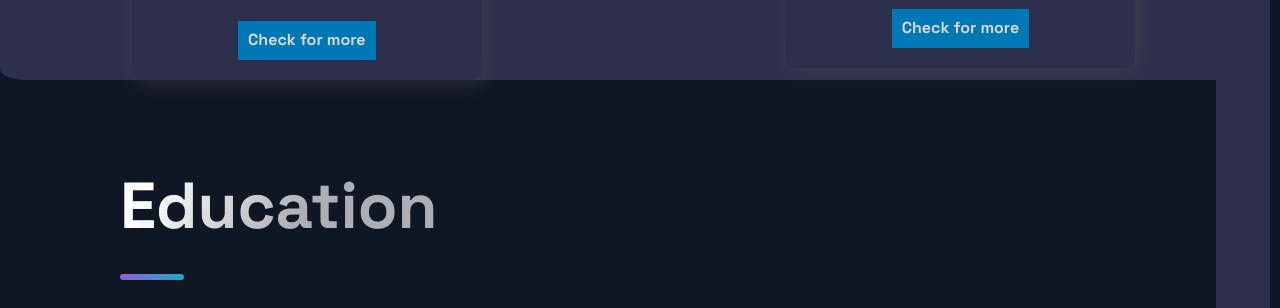
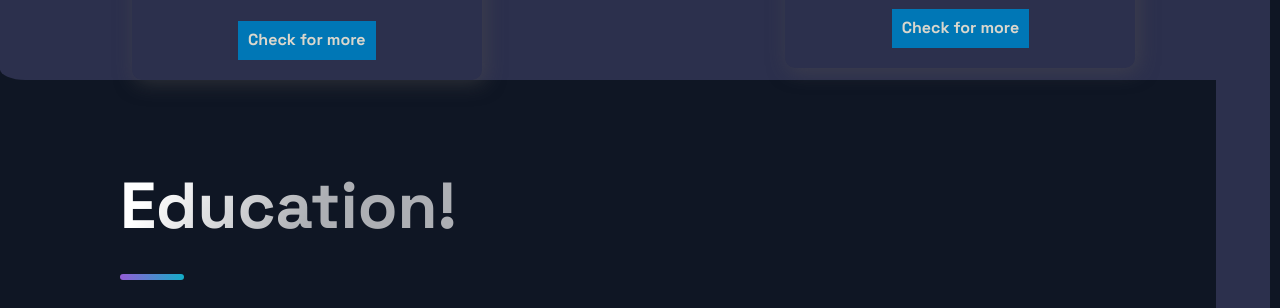
Before and after one commit to BacemJaza/bacemJaza.github.io, a Next.js app: page / in a window 1280 px wide. Shown: the part 1640-1948 px from the top of the page. Built offline with nearby package versions, Linux system fonts and the light colour scheme.

Commit message:
temporary

```diff
--- a/src/components/Education/Education.js
+++ b/src/components/Education/Education.js
@@ -35,7 +35,7 @@ const Education = () => {
   return (
     <Section>
         <SectionTitle main>
-            Education
+            Education!
         </SectionTitle>
         <SectionDivider/>
         <EducationContainer ref={ref}>
```
